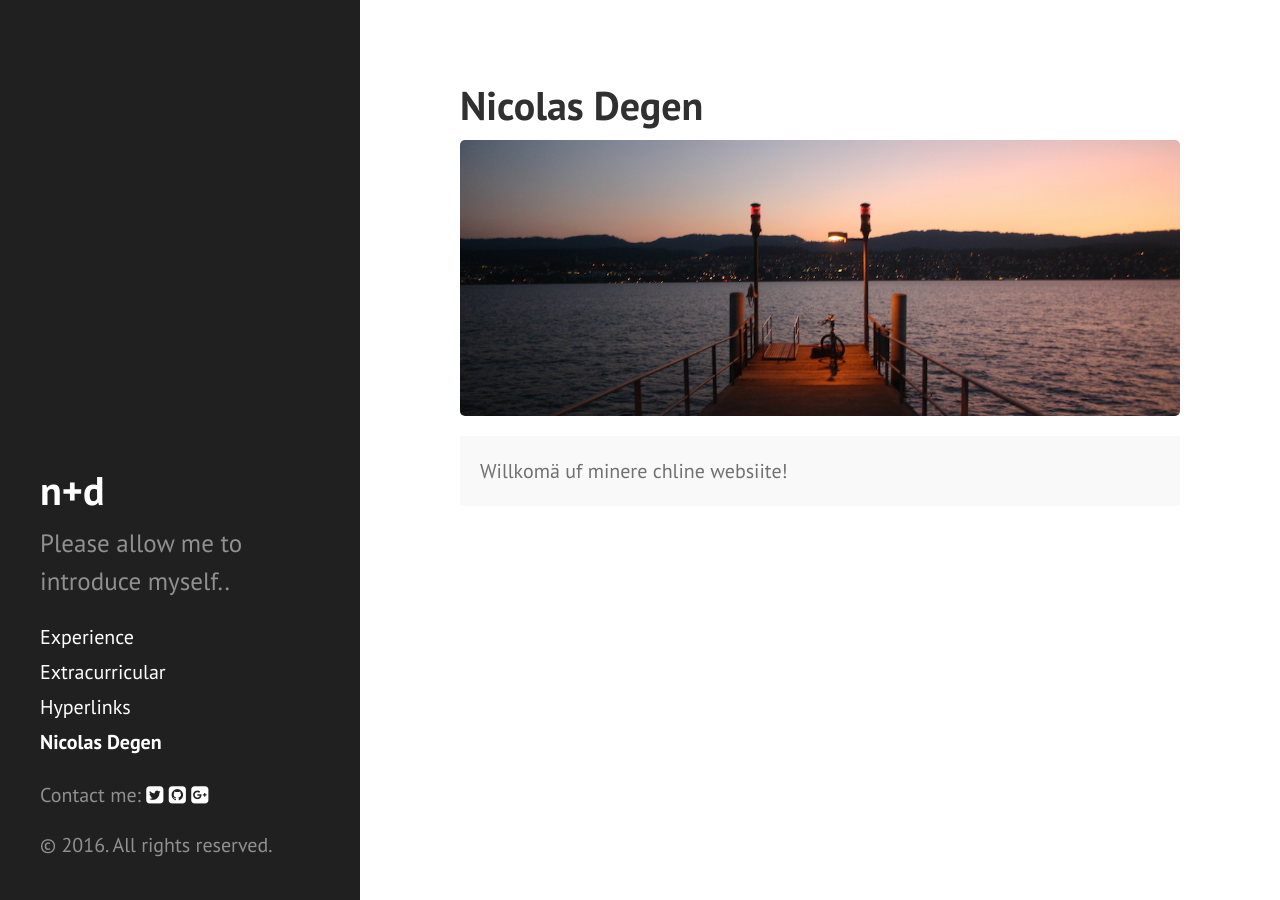
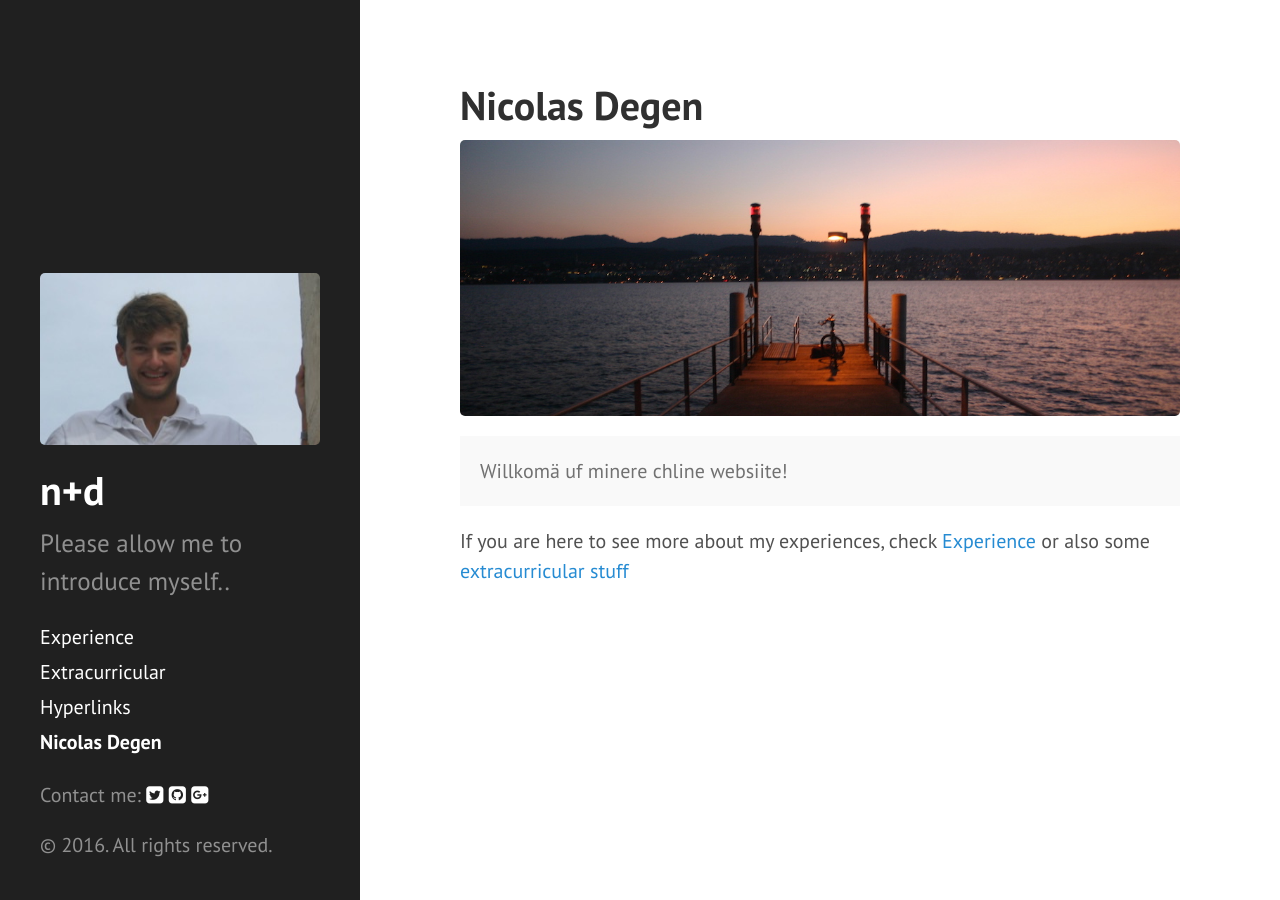
Before and after one commit to nidegen/nidegen.github.io, a Jekyll site: the page built from index.md, in a window 1280 px wide. Built offline with Jekyll 4.4.1, drawn with Linux system fonts in a browser that asks for light colours; nearby versions of some CDN libraries; Markdown is read by kramdown in place of the engine named in the settings.

Commit message:
added sidebar image and index update

```diff
--- a/_includes/sidebar.html
+++ b/_includes/sidebar.html
@@ -2,6 +2,7 @@
   <div class="container sidebar-sticky">
     <div class="sidebar-about-nd">
       <h1>
+        <img src="/assets/Me_lowRes.jpg" alt="Le me">
         <a href="{{ site.baseurl }}">
           {{ site.title }}
         </a>
--- a/index.md
+++ b/index.md
@@ -6,3 +6,6 @@ title: Nicolas Degen
 <p class="message">
   Willkomä uf minere chline websiite!
 </p>
+
+
+If you are here to see more about my experiences, check [Experience](/experience) or also some [extracurricular stuff](/extracurricular)
```
Also changed, not shown: assets/Me.jpg (renamed from assets/Foto.jpg), assets/Me_lowRes.jpg (added).
